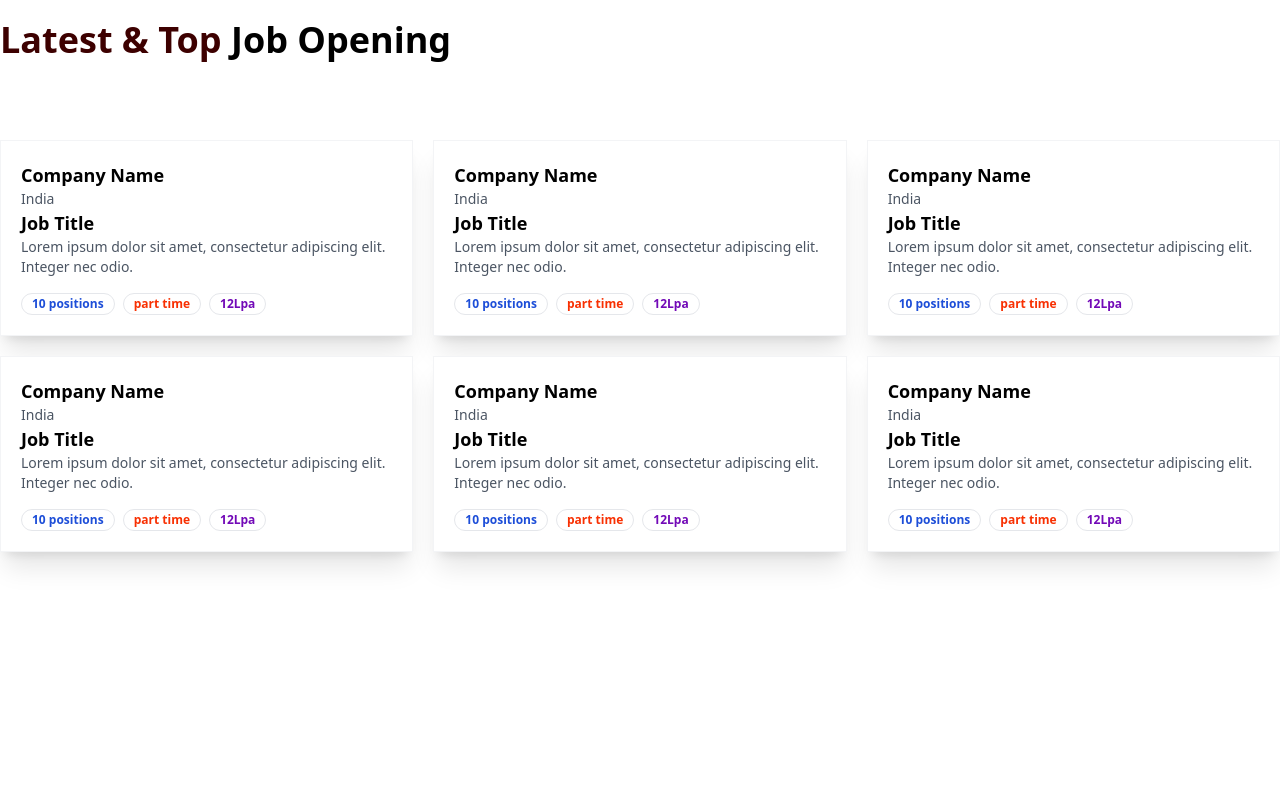
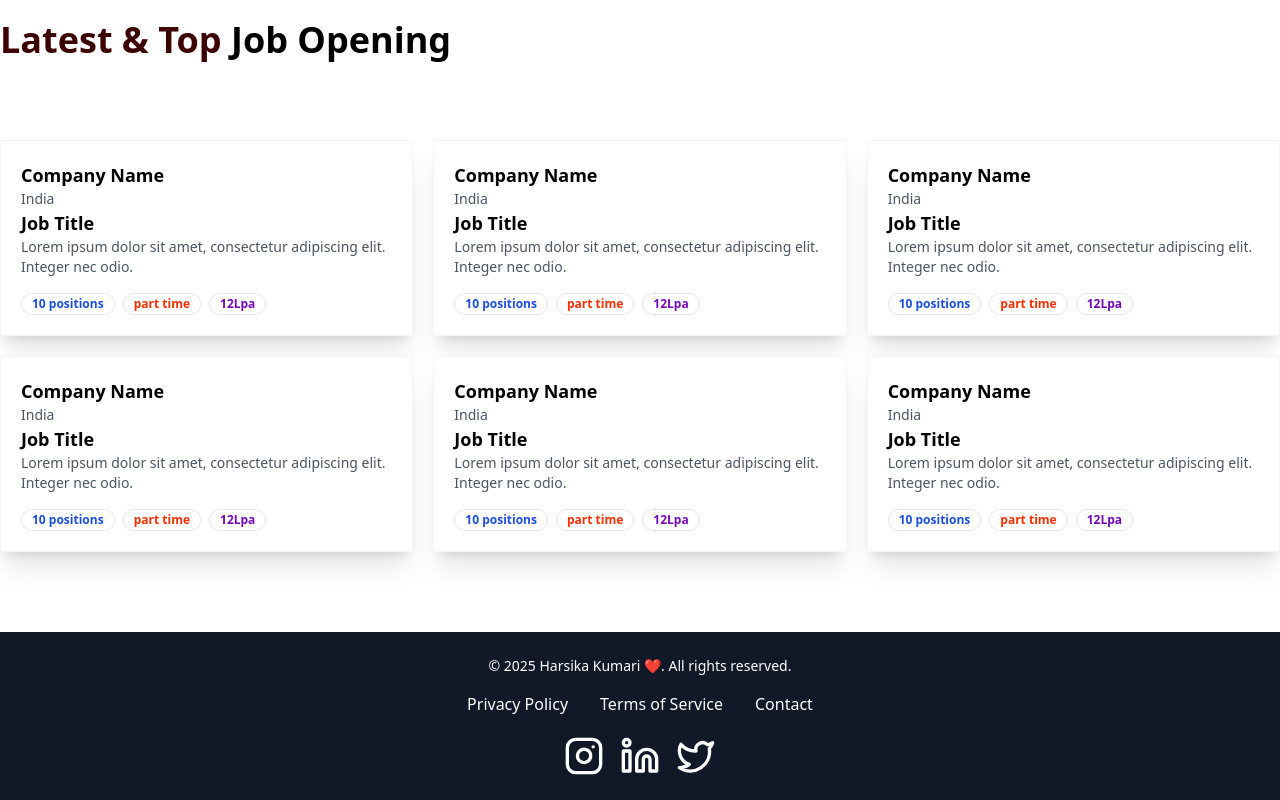
Before and after one commit to HarsikaKumari/jobSearch, a React (Vite) app in the folder frontend/: page / in a window 1280 px wide. Shown: the part 570-1370 px from the top of the page. Before the commit the page ends 1202 px from the top, so only its background shows below. Built offline with nearby package versions, Linux system fonts and the light colour scheme.

Commit message:
feat(ui): add Footer

```diff
--- a/frontend/src/components/Home.jsx
+++ b/frontend/src/components/Home.jsx
@@ -2,6 +2,7 @@
 import CategoryCarousel from './CategoryCarousel.jsx'
 import HeroSection from './HeroSection.jsx'
 import LatestJobs from './LatestJobs.jsx'
+import Footer from './shared/Footer.jsx'
 import Navbar from './shared/Navbar.jsx'
 
 function Home() {
@@ -11,6 +12,7 @@ function Home() {
         <HeroSection />
         <CategoryCarousel />
         <LatestJobs />
+        <Footer />
     </div>
   )
 }
--- /dev/null
+++ b/frontend/src/components/shared/Footer.jsx
@@ -0,0 +1,31 @@
+import { Instagram, Linkedin, Twitter } from "lucide-react";
+
+const Footer = () => {
+    return (
+        <footer className="bg-gray-900 text-white py-6 text-center">
+            <div className="container mx-auto">
+                <p className="text-sm">&copy; {new Date().getFullYear()} Harsika Kumari ❤. All rights reserved.</p>
+                <nav className="mt-4">
+                    <ul className="flex justify-center space-x-8">
+                        <li><a href="#" className="hover:underline">Privacy Policy</a></li>
+                        <li><a href="#" className="hover:underline">Terms of Service</a></li>
+                        <li><a href="#" className="hover:underline">Contact</a></li>
+                    </ul>
+                </nav>
+                <div className="mt-5 flex justify-center space-x-4">
+                    <a href="https://www.instagram.com/tanishka0_6/" target="_blank" rel="noopener noreferrer">
+                        <Instagram className="w-10 h-10 hover:text-gray-400" />
+                    </a>
+                    <a href="https://www.linkedin.com/in/harsika-kumari/" target="_blank" rel="noopener noreferrer">
+                        <Linkedin className="w-10 h-10 hover:text-gray-400" />
+                    </a>
+                    <a href="https://twitter.com" target="_blank" rel="noopener noreferrer">
+                        <Twitter className="w-10 h-10 hover:text-gray-400" />
+                    </a>
+                </div>
+            </div>
+        </footer>
+    );
+};
+
+export default Footer;
```
